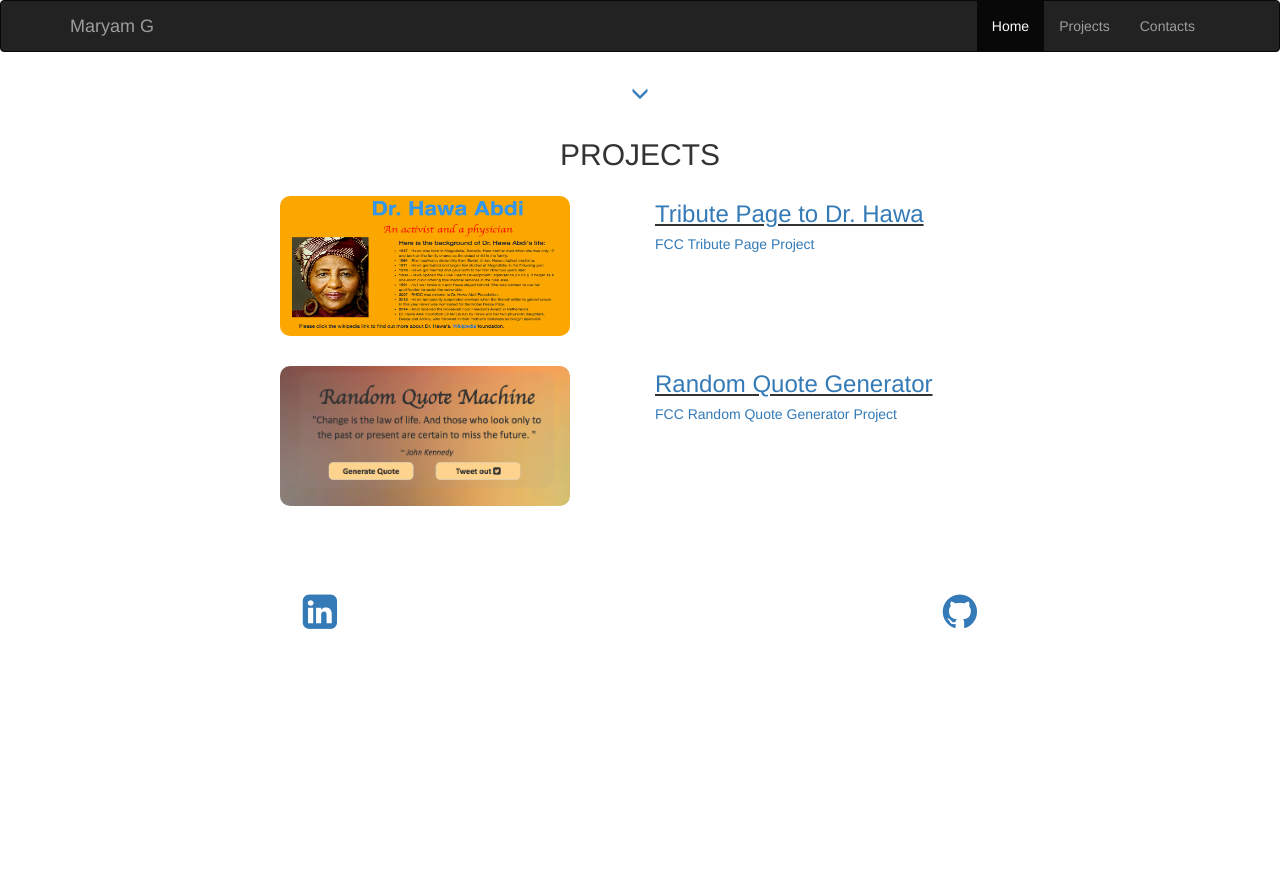
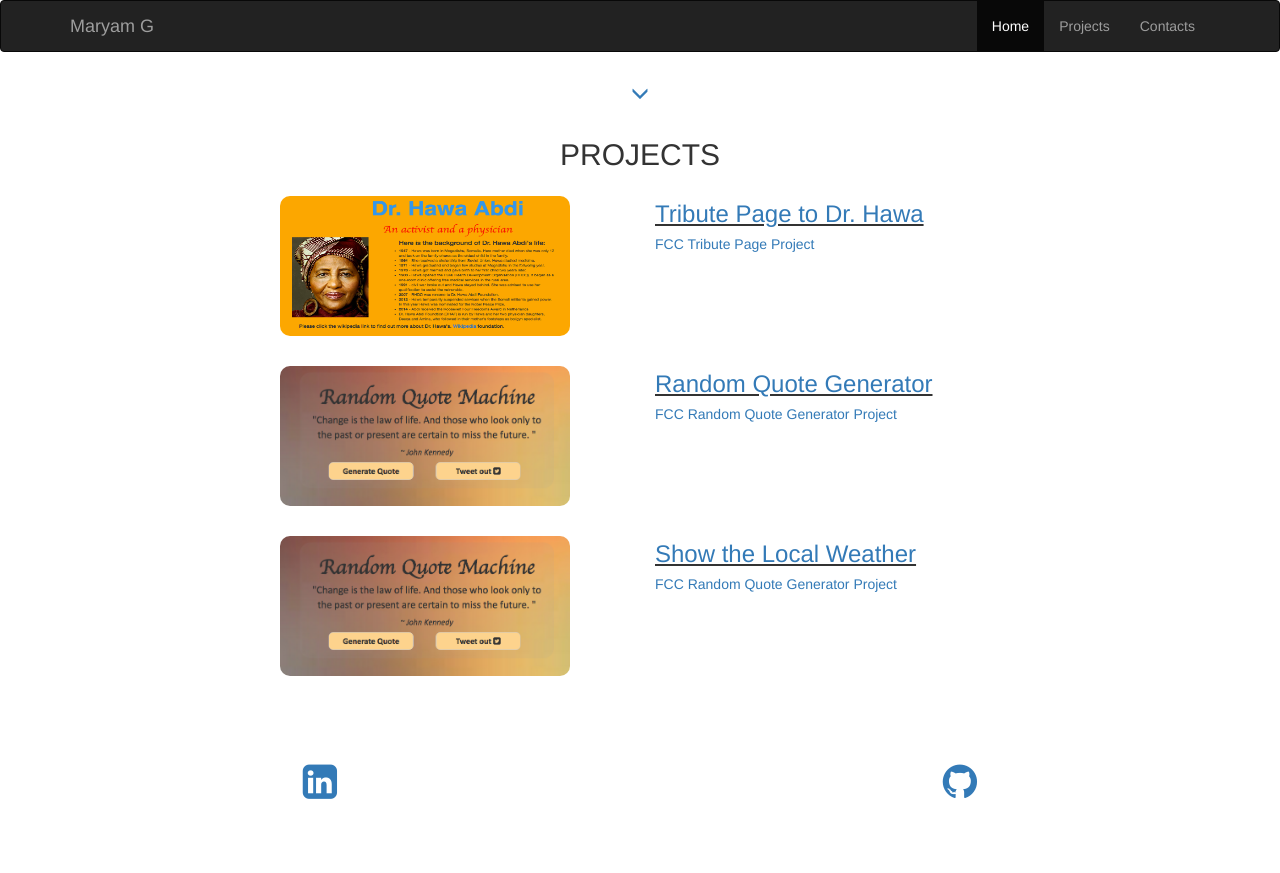
Before and after one commit to amran16/amran16.github.io, a plain HTML site: page index.html in a window 1280 px wide. Before the commit the page ends 800 px from the top, so only its background shows below. Drawn offline with nearby package versions, Linux system fonts and the light colour scheme.

Commit message:
added weather project

```diff
--- a/index.html
+++ b/index.html
@@ -77,6 +77,19 @@
       </div>
     </div>
 
+    <div class="row">
+      <div class="col-md-4 col-md-offset-2  picColor">
+        <a href="https://amran16.github.io/weather_app/" target="_blank">
+        <img src="quote.png"  alt="project2" title="A T-Rex on display in the Manchester University Museum"></a>
+    </div>
+    <div class="col-md-4 project-datail">
+    <h3>
+      <u><a href="https://amran16.github.io/weather_app/" target="_blank">Show the Local Weather </a></u>
+    </h3>
+    <h5><a href="https://www.freecodecamp.com/challenges/show-the-local-weather" target="_blank">FCC Random Quote Generator Project</a></h5>
+    </div>
+  </div>
+
     </div>
    </div>
  </div>
```
